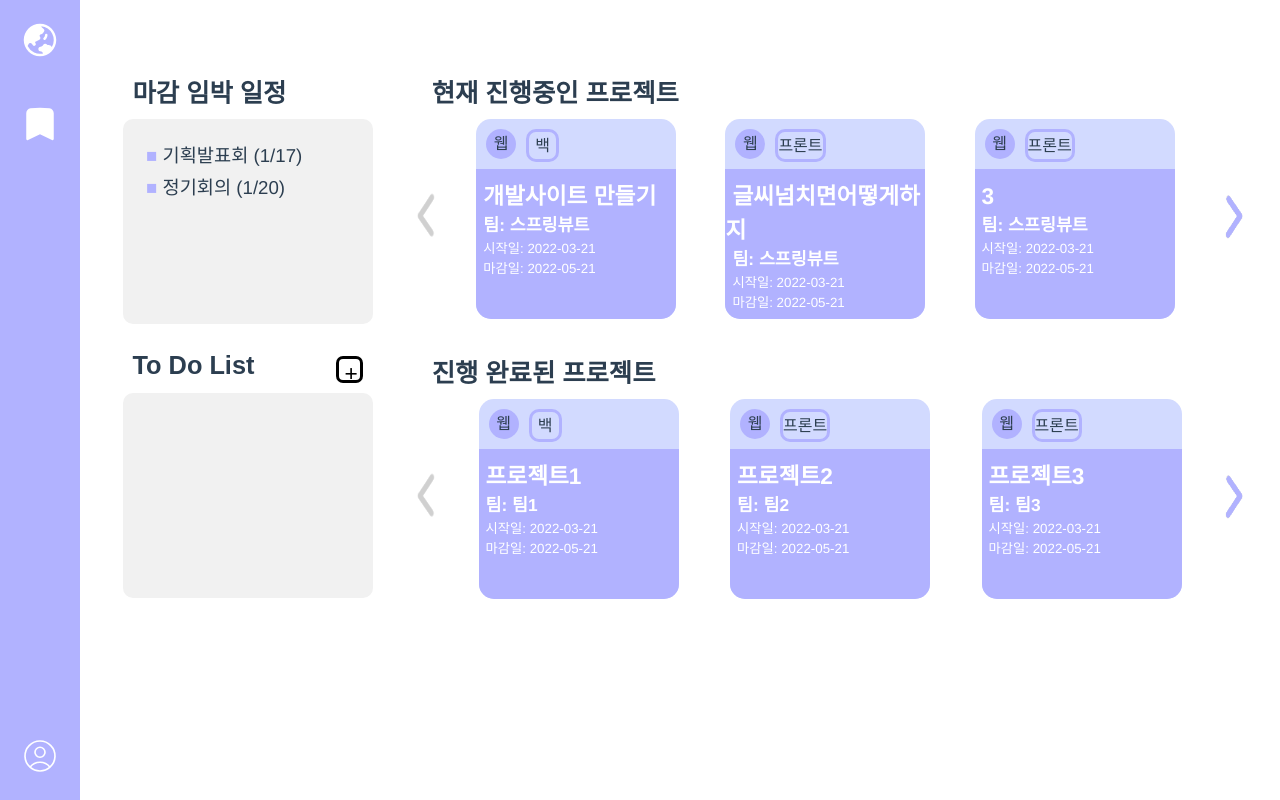
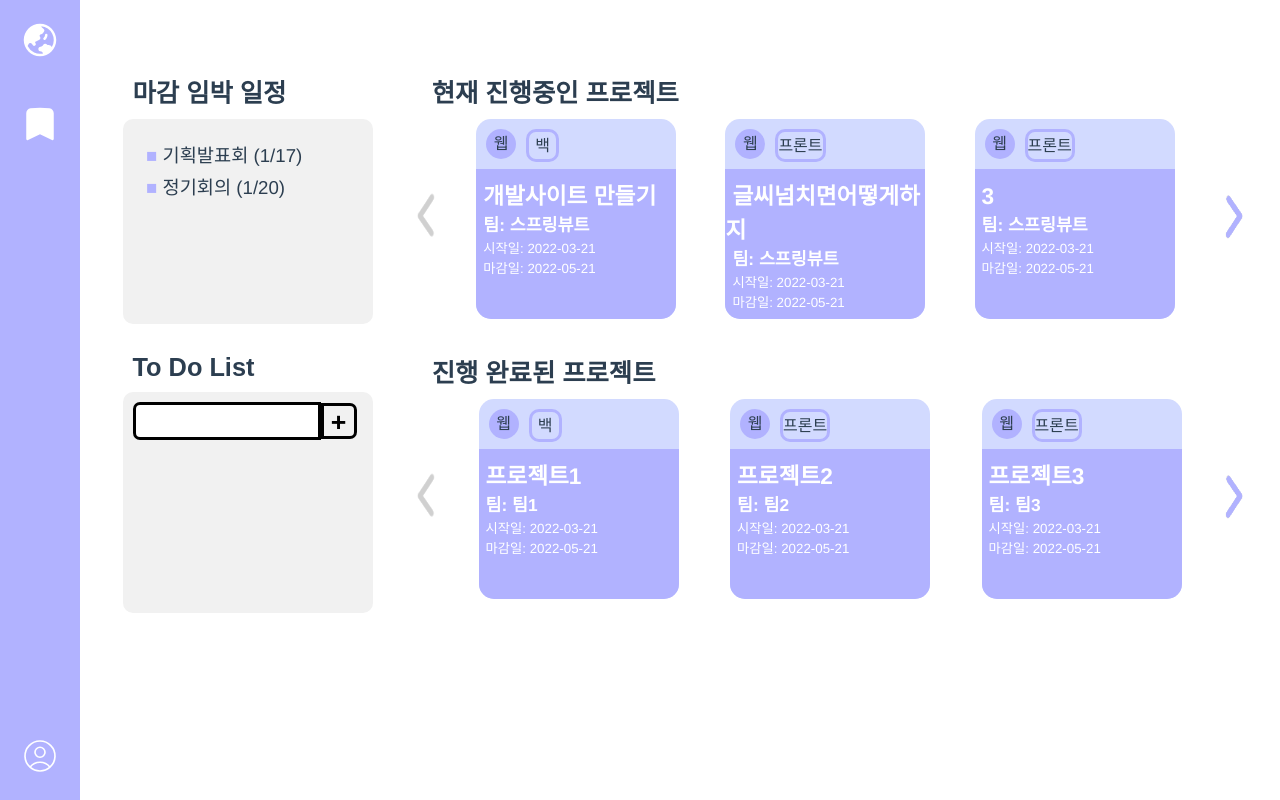
Before and after one commit to springvuet-front/frontend, a Vue app: page /mypage in a window 1280 px wide. Built offline with nearby package versions, Linux system fonts and the light colour scheme.

Commit message:
Change ToDoList Design

```diff
--- a/src/views/MypageView.vue
+++ b/src/views/MypageView.vue
@@ -11,21 +11,17 @@
       </div>
     </div>
     <div class="toDoList">
-      <div class="title">To Do List
-       <button type="button" id="plusbtn" @click="showToDoInput">+</button>
-      </div>
+      <div class="title">To Do List</div>
       <div class="listBox">
         <label>
-          <!-- <component :is="toDo" v-for="(toDo, index) in toDos" :key="index"></component> -->
-          <div class="checkToDoList" v-for="(item, index) in saveToDoList" :key="index">
-            <input type="checkbox" v-model="item.toDoIsChecked" @click="checkBoxClick(index)">
+          <div class="inputToDoList" v-if="showInputTodo">
+            <input type="text" v-model="inputToDoContent" @keyup.enter="addToDoEnter">
+            <button type="button" class="plusbtn" @click="showToDoInput">+</button>
+          </div>
+          <div class="checkToDoList" v-for="(item, index) in saveToDoList" v-bind:key="item">
+            <input type="checkbox" v-model="item.toDoIsChecked">
             <input type="text" v-model="item.toDoContents" :disabled="item.toDoIsChecked">
-            <button type="button" class="deleteToDoBtn" @click="delToDoList(index)">X</button>
-          </div>
-          <div class="checkToDoList" v-if="showInputTodo">
-            <input type="checkbox" v-model="inputChecked">
-            <input type="text" v-model="inputToDoContent" :disabled="inputChecked" @keyup.enter="addToDoEnter">
-            <!-- <button type="button" class="deleteToDoBtn">X</button> -->
+            <button type="button" class="deleteToDoBtn" v-on:click="removeTodo(todoItem, index)">X</button>
           </div>
         </label>
       </div>
@@ -112,7 +108,7 @@
   margin-top: 50px;
   margin-left: 100px;
   width: 400px;
-  height: 570px;
+  /* height: 570px; */
   /* background-color: gray; */
 }
 @media(max-width:1000px){
@@ -156,6 +152,12 @@
   padding-top: 5px;
 }
 
+.toDoList .listBox {
+  height: 400px;
+  overflow-x: hidden;
+  flex-wrap: wrap;
+}
+
 .listBox li {
   font-size: 14pt;
   line-height: 1.7;
@@ -164,21 +166,6 @@
 .listBox li::marker {
   content: '■ ';
   color: #B1B2FF;
-}
-
-#plusbtn{
-  width: 27px;
-  height: 27px;
-  font-size: 17pt;
-  font-weight: 500;
-  flex-direction: column;
-  align-items: center;
-  justify-content: center;
-  background-color: rgb(0,0,0,0);
-  border: solid;
-  border-radius: 7px;
-  float: right;
-  margin-top: 5px;
 }
 
 .title {
@@ -313,7 +300,41 @@
   line-height: 1.5;
 }
 
-/* toDoList */
+/* toDoList 스타일*/
+.inputToDoList {
+  display: flex;
+  flex-direction: row;
+  align-items: center;
+}
+.inputToDoList input[type="text"]{
+  width: 170px;
+  height: 30px;
+  border: solid;
+  border-bottom-left-radius: 7px;
+  border-top-left-radius: 7px;
+  font-size: 14pt;
+  background-color: white;
+  margin-right: 0px;
+  margin-left: 10px;
+  margin-top: 5px;
+}
+
+.plusbtn{
+  width: 36px;
+  height: 36px;
+  font-size: 20pt;
+  font-weight: 600;
+  flex-direction: column;
+  align-items: center;
+  justify-content: center;
+  background-color: rgb(0,0,0,0);
+  border: solid;
+  border-bottom-right-radius: 7px;
+  border-top-right-radius: 7px;
+  /* float: right; */
+  margin-top: 5px;
+}
+
 .checkToDoList{
   display: flex;
   flex-direction: row;
@@ -333,7 +354,7 @@
 }
 .deleteToDoBtn{
   position:relative;
-  left: -30px;
+  left: -40px;
   width: 25px;
   height: 25px;
   border: 0;
@@ -522,40 +543,16 @@ export default {
       saveToDoList: [],
       inputChecked: false,
       inputToDoContent: '',
-      showInputTodo: false,
+      showInputTodo: true,
     }
   },
   methods: {
     addToDoEnter(){
-      this.saveToDoList.push({ toDoIsChecked: this.inputChecked, toDoContents: this.inputToDoContent });
-      this.inputChecked = false;
-      this.inputToDoContent = '';
-      // this.showInputTodo = false;
-      // console.log(this.saveToDoList);
+      this.saveToDoList.push({ toDoIsChecked: false, toDoContents: this.inputToDoContent})
+      this.inputToDoContent = "";
     },
-    showToDoInput(){
-      // this.toDos.push(ToDo);
-      // this.saveToDoList.push({ toDoIsChecked: this.inputChecked, toDoContents: this.inputToDoContent });
-      // this.inputChecked = false,
-      // this.inputToDoContent = ''
-      // console.log(this.saveToDoList);
-      this.showInputTodo = true;
-      console.log(this.saveToDoList);
-    },
-    delToDoList(index){
-      // this.saveToDoList.unshift({ toDoIsChecked: this.saveToDoList[0].toDoIsChecked, toDoContents: this.saveToDoList[0].toDoContents })
+    removeTodo(item, index){
       this.saveToDoList.splice(index, 1);
-      if(index != 0){
-        this.saveToDoList[0].toDoIsChecked = !this.saveToDoList[0].toDoIsChecked;
-      }
-    },
-    // 체크박스가 클릭되면 발생하는 이벤트
-    checkBoxClick(index){
-      console.log(index+" : "+this.saveToDoList[index].toDoIsChecked);
-      // this.saveToDoList[index].toDoIsChecked = !this.saveToDoList[index].toDoIsChecked;
-      console.log(index+" : "+this.saveToDoList[index].toDoIsChecked);
-      // this.saveToDoList[index].toDoIsChecked =
-      // this.saveToDoList.
     },
     /* 버튼활성화 여부 계산 */
     showCurrentPast(){
```
